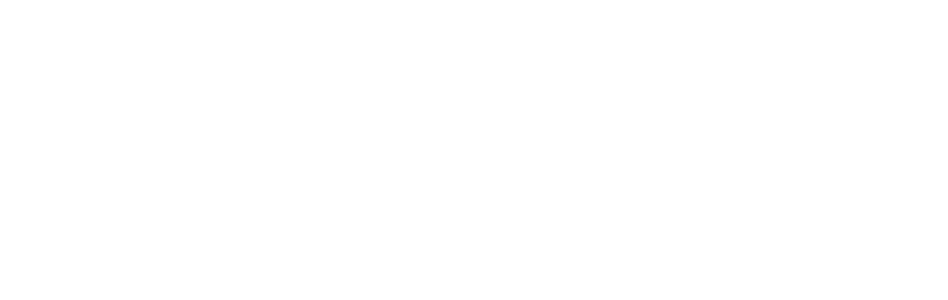
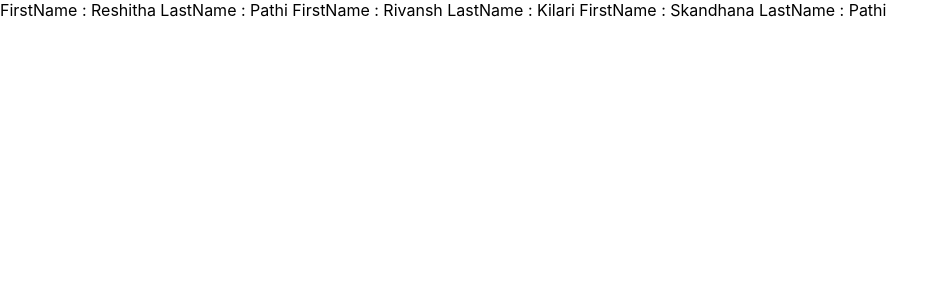
Before and after one commit to KalyaniPayyavula/practice-react, a React (Create React App) app: page / in a window 1280 px wide. Shown: the top 300 px of the page, without its empty margins (0-948 px from the left). Built offline with nearby package versions, Linux system fonts and the light colour scheme.

Commit message:
display list of students

```diff
--- a/src/components/list.js
+++ b/src/components/list.js
@@ -1,14 +1,14 @@
 import React from 'react'
 function List(props){
+    const nameList = []
     const stuList = props.list
-    stuList.forEach((ele) => {
-            return(
-                <div>
-                    <span>{ele.firstname}</span>
-                    <span>{ele.lastname}</span>
-                </div>
-            )
+       stuList.forEach((ele, i) => {
+            nameList.push(<span key={`${i} ${ele.firstname}`}>{`FirstName : ${ele.firstname}  LastName : ${ele.lastname} `}</span>)
         })
+              return(
+                <div>{nameList}</div>
+              )
+
 }
 
 export default List;
```
